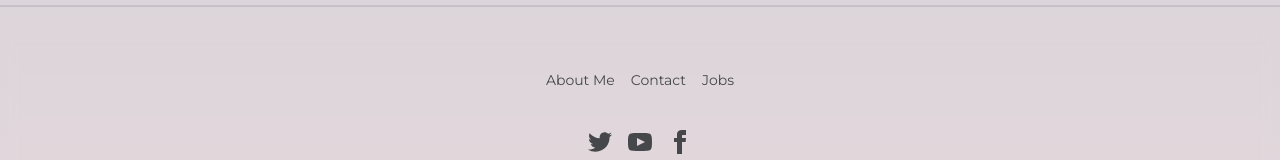
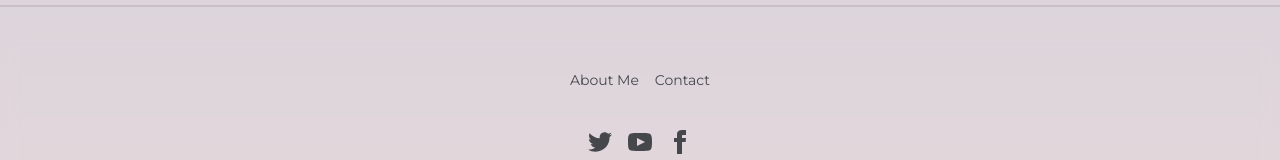
Before and after one commit to iss4gerry/nutrition-tracker-frontend, a Vue app: page /login in a window 1280 px wide. Shown: the part 1414-1574 px from the top of the page. Built offline with nearby package versions, Linux system fonts and the light colour scheme.

Commit message:
update footer

```diff
--- a/src/components/Footer.vue
+++ b/src/components/Footer.vue
@@ -5,7 +5,6 @@
 		<nav class="grid grid-flow-col gap-4">
 			<a class="link link-hover">About Me</a>
 			<a class="link link-hover">Contact</a>
-			<a class="link link-hover">Jobs</a>
 		</nav>
 		<nav>
 			<div class="grid grid-flow-col gap-4">
```
